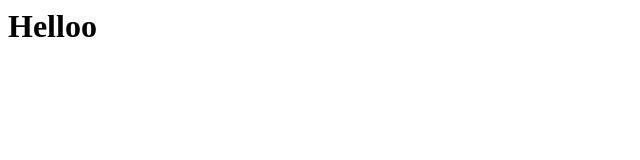
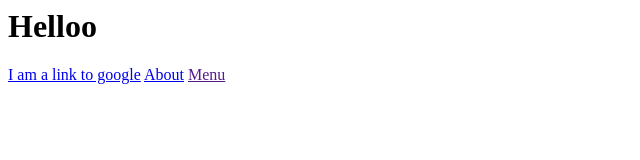
Before and after one commit to kriika2/demo2010, a plain HTML site: page index.html in a window 1280 px wide. Shown: the whole page, without its empty margins (0-640 px from the left). Drawn offline with Linux system fonts and the light colour scheme.

Commit message:
Update index.html

```diff
--- a/index.html
+++ b/index.html
@@ -1 +1,6 @@
 <h1> Helloo </h2>
+<nav>
+        <a href="https://www.google.com/">I am a link to google</a>
+        <a href="about.html">About</a>
+        <a href="">Menu</a>
+      </nav>
```
